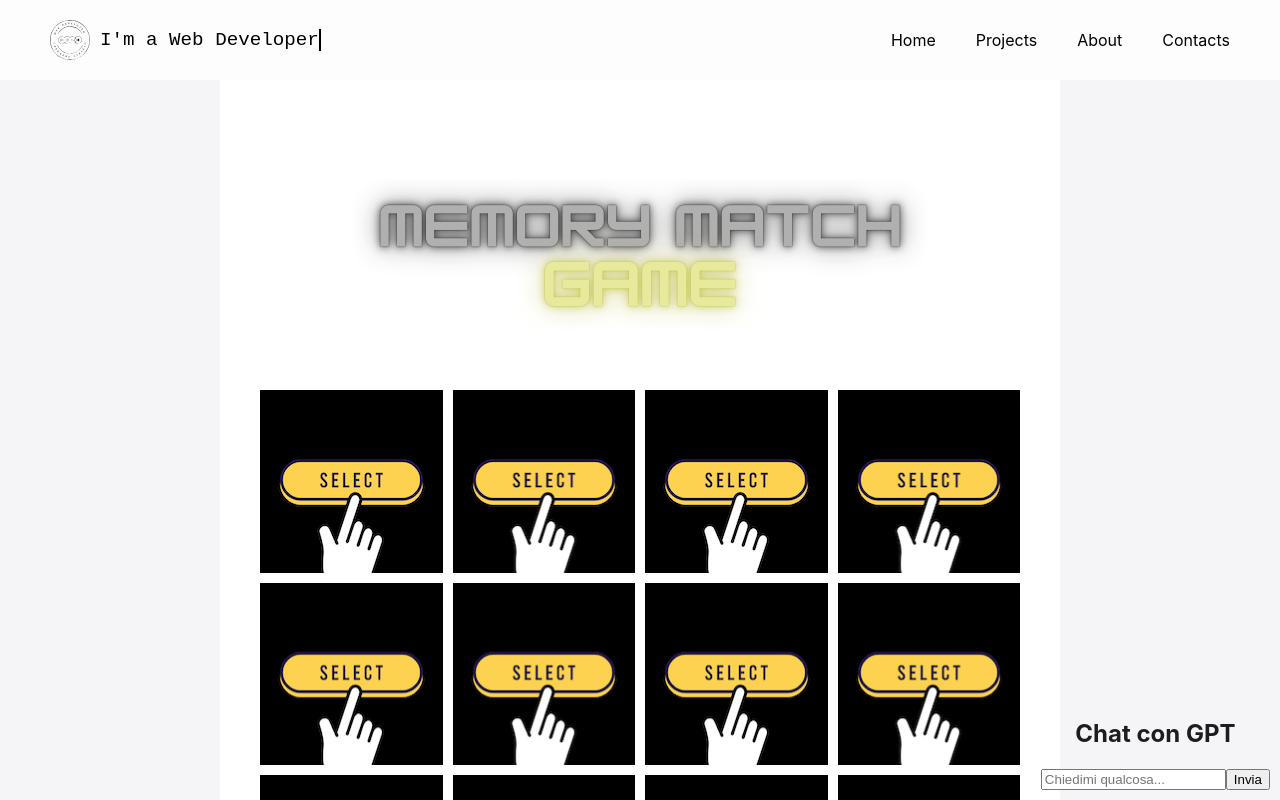
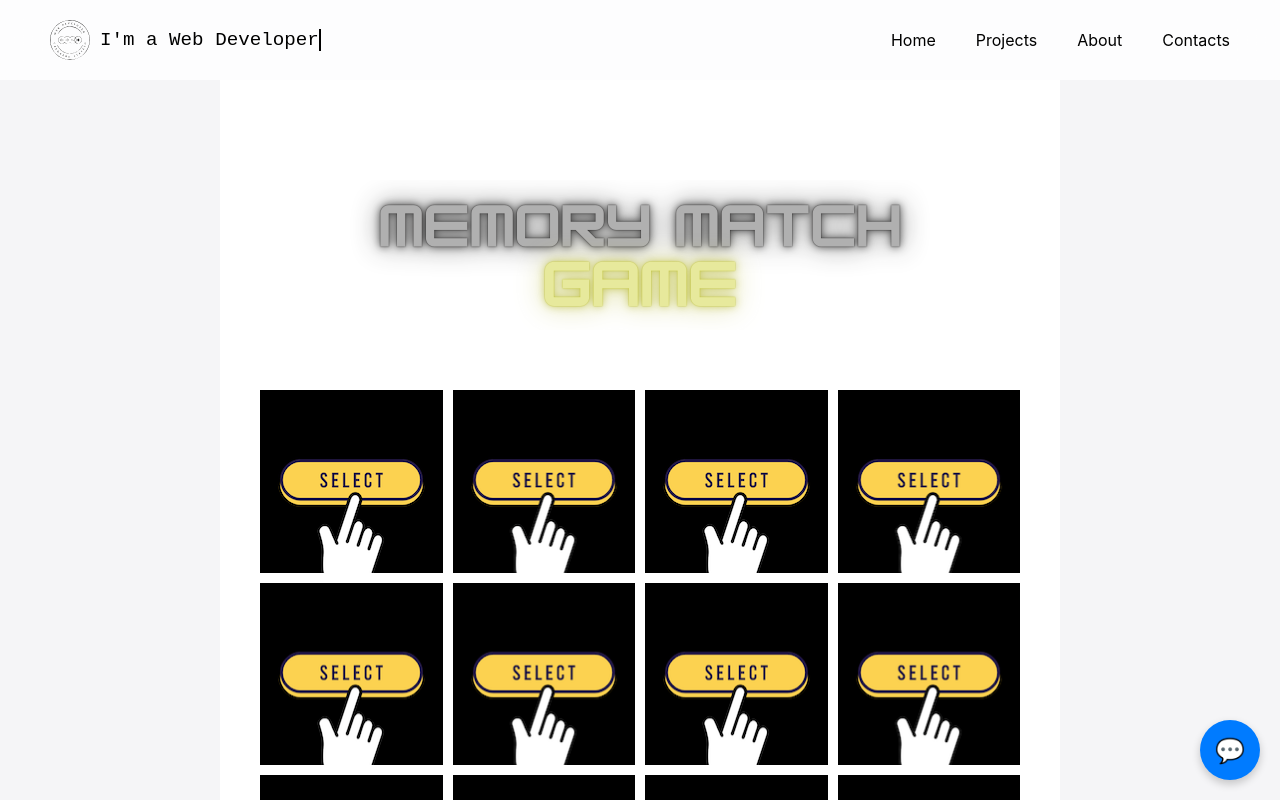
Before and after one commit to ciacalog92/my-portfolio, a React (Create React App) app: page / in a window 1280 px wide. Shown: the top 800 px of the page. Built offline with nearby package versions, Linux system fonts and the light colour scheme.

Commit message:
Aggiunto stile per il chatbot e aggiornato componente React

```diff
--- /dev/null
+++ b/src/components/ChatBot.css
@@ -0,0 +1,80 @@
+.chatbot-container {
+    position: fixed;
+    bottom: 20px;
+    right: 20px;
+    z-index: 1000;
+  }
+
+  .chatbot-icon {
+    width: 60px;
+    height: 60px;
+    border-radius: 50%;
+    background-color: #007bff;
+    color: white;
+    display: flex;
+    align-items: center;
+    justify-content: center;
+    font-size: 24px;
+    cursor: pointer;
+    box-shadow: 0 4px 8px rgba(0, 0, 0, 0.2);
+    transition: background-color 0.3s;
+  }
+
+  .chatbot-icon:hover {
+    background-color: #0056b3;
+  }
+
+  .chatbot-chat {
+    display: none;
+    position: absolute;
+    bottom: 70px;
+    right: 0;
+    width: 300px;
+    max-height: 400px;
+    background-color: white;
+    border: 1px solid #ddd;
+    border-radius: 8px;
+    box-shadow: 0 4px 8px rgba(0, 0, 0, 0.2);
+    overflow-y: auto;
+  }
+
+  .chatbot-chat.open {
+    display: block;
+  }
+
+  .chatbot-header {
+    background-color: #000000;
+    color: white;
+    padding: 10px;
+    border-radius: 8px 8px 0 0;
+    text-align: center;
+  }
+
+  .chatbot-body {
+    padding: 10px;
+  }
+
+  .chatbot-body form {
+    display: flex;
+    flex-direction: column;
+  }
+
+  .chatbot-body input {
+    padding: 8px;
+    margin-bottom: 10px;
+    border: 1px solid #ddd;
+    border-radius: 4px;
+  }
+
+  .chatbot-body button {
+    padding: 8px;
+    background-color: #040404;
+    color: white;
+    border: none;
+    border-radius: 4px;
+    cursor: pointer;
+  }
+
+  .chatbot-body button:hover {
+    background-color: #0056b3;
+  }
--- a/src/components/ChatBot.js
+++ b/src/components/ChatBot.js
@@ -1,11 +1,13 @@
 import React, { useState } from 'react';
 import axios from 'axios';
+import './ChatBot.css'; // Importa il file CSS
 
 function ChatBot() {
   const [input, setInput] = useState('');
   const [response, setResponse] = useState('');
   const [loading, setLoading] = useState(false);
   const [error, setError] = useState('');
+  const [chatOpen, setChatOpen] = useState(false);
 
   const handleSubmit = async (e) => {
     e.preventDefault();
@@ -24,8 +26,16 @@ function ChatBot() {
   };
 
   return (
-    <div>
+    <div className="chatbot-container">
+      <div className="chatbot-icon" onClick={() => setChatOpen(!chatOpen)}>
+        <span role="img" aria-label="chat">💬</span>
+      </div>
+
+      <div className={`chatbot-chat ${chatOpen ? 'open' : ''}`}>
+        <div className="chatbot-header">
           <h2>Chat con GPT</h2>
+        </div>
+        <div className="chatbot-body">
           <form onSubmit={handleSubmit}>
             <input
               type="text"
@@ -35,7 +45,6 @@ function ChatBot() {
             />
             <button type="submit">Invia</button>
           </form>
-
           {loading && <p>Sto pensando...</p>}
           {error && <p style={{ color: 'red' }}>{error}</p>}
           {response && (
@@ -45,6 +54,8 @@ function ChatBot() {
             </div>
           )}
         </div>
+      </div>
+    </div>
   );
 }
 
```
Lines whose indentation alone changed are shown as unchanged.
